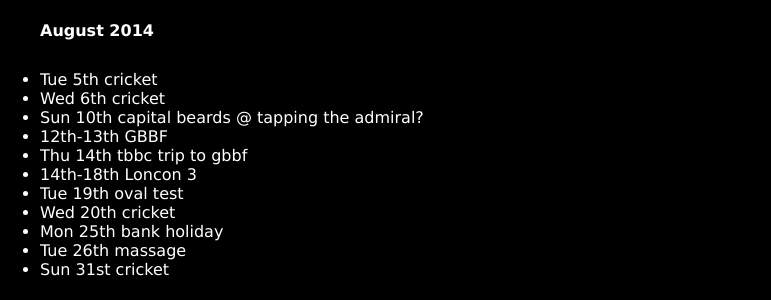
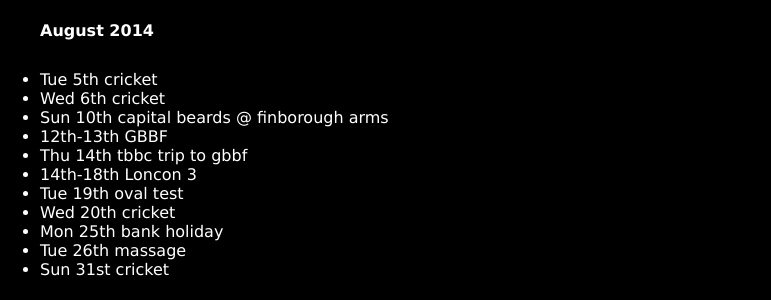
Before and after one commit to rjw1/randomness.org.uk, a Jekyll site: the page built from diary/index.md, in a window 1280 px wide. Shown: the part 389-689 px from the top of the page, without its empty margins (0-771 px from the left). Built offline with Jekyll 4.4.1, drawn with Linux system fonts in a browser that asks for light colours; Markdown is read by kramdown in place of the engine named in the settings.

Commit message:
confirmed venue for capital beards

```diff
--- a/diary/index.md
+++ b/diary/index.md
@@ -23,7 +23,7 @@ are welcome or you can email me.
 
 * Tue 5th cricket
 * Wed 6th cricket
-* Sun 10th capital beards @ tapping the admiral?
+* Sun 10th capital beards @ finborough arms
 * 12th-13th GBBF
 * Thu 14th tbbc trip to gbbf
 * 14th-18th Loncon 3
```
